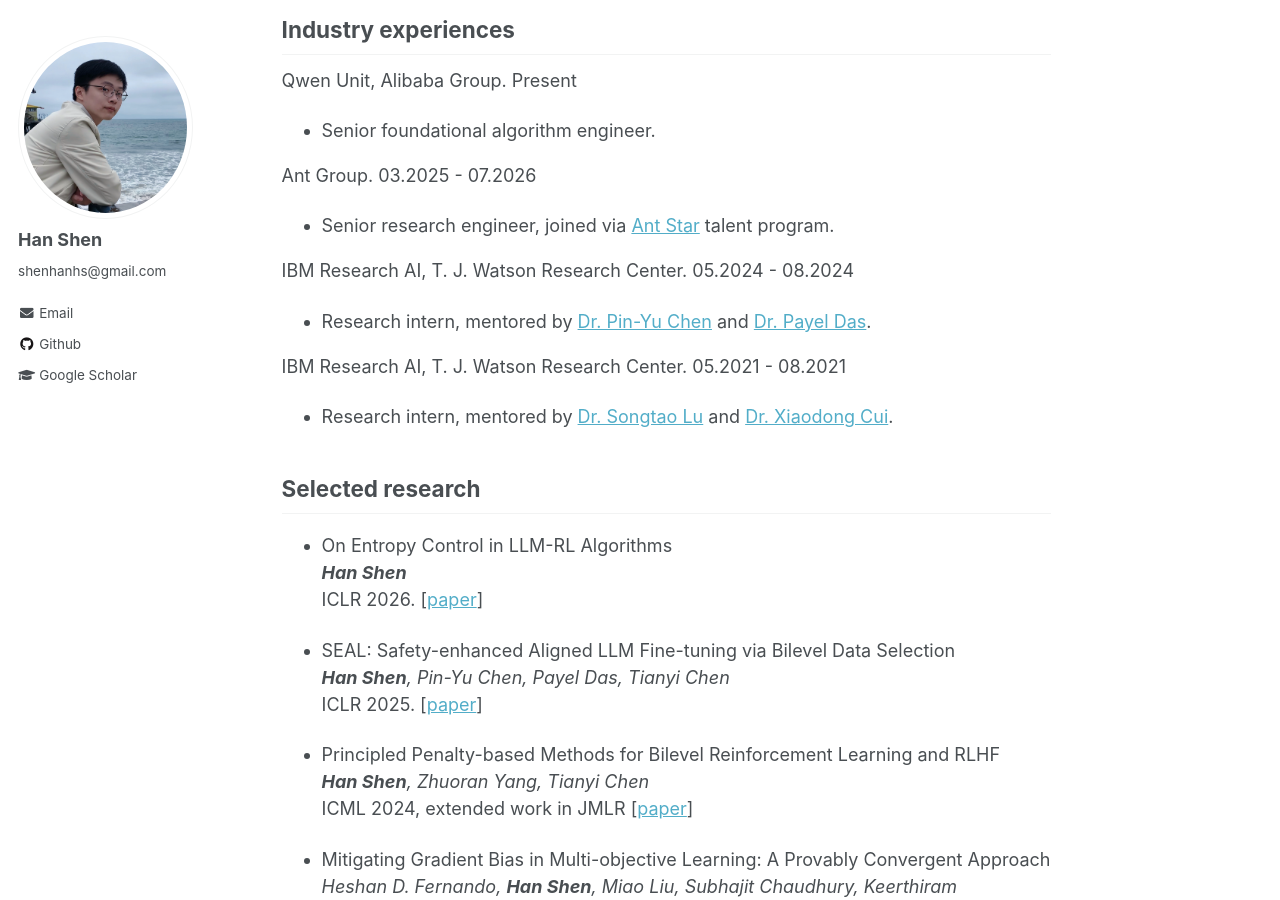
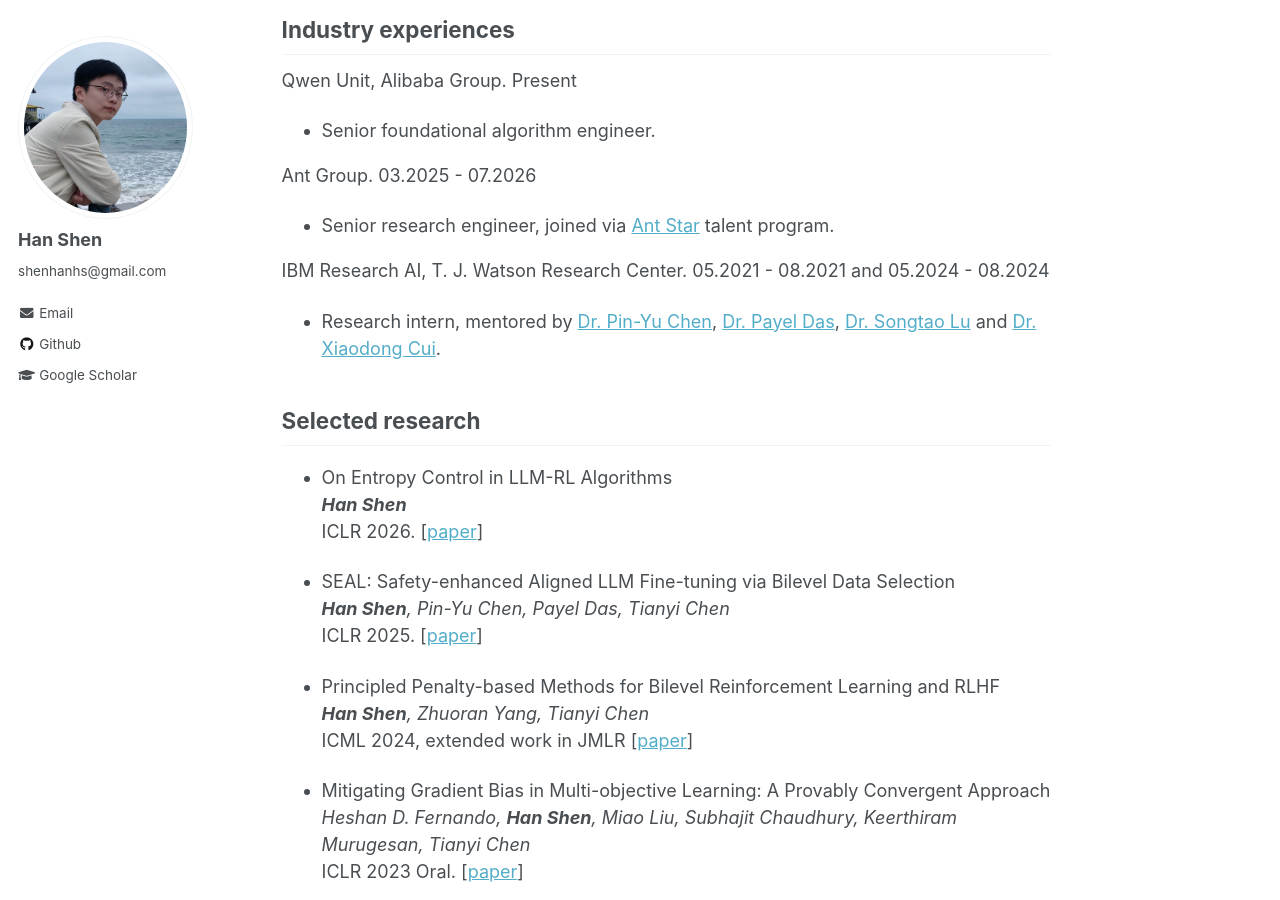
Before and after one commit to hanshen95/hanshen95.github.io, a Jekyll site: the page built from _pages/about.md, in a window 1280 px wide and 900 px high, scrolled down 1012 px. Built offline with Jekyll 4.4.1, drawn with Linux system fonts in a browser that asks for light colours.

Commit message:
Update about.md

```diff
--- a/_pages/about.md
+++ b/_pages/about.md
@@ -43,13 +43,9 @@ Ant Group. 03.2025 - 07.2026
 
 * Senior research engineer, joined via [Ant Star](https://talent.antgroup.com/ant-star) talent program.
 
-IBM Research AI, T. J. Watson Research Center. 05.2024 - 08.2024
+IBM Research AI, T. J. Watson Research Center. 05.2021 - 08.2021 and 05.2024 - 08.2024
 
-* Research intern, mentored by [Dr. Pin-Yu Chen](https://sites.google.com/site/pinyuchenpage/) and [Dr. Payel Das](https://scholar.google.com/citations?user=1vs31MgAAAAJ&hl=en).
-
-IBM Research AI, T. J. Watson Research Center. 05.2021 - 08.2021
-
-* Research intern, mentored by [Dr. Songtao Lu](https://sites.google.com/site/lusongtaoee) and [Dr. Xiaodong Cui](https://research.ibm.com/people/xiaodong-cui).
+* Research intern, mentored by [Dr. Pin-Yu Chen](https://sites.google.com/site/pinyuchenpage/), [Dr. Payel Das](https://scholar.google.com/citations?user=1vs31MgAAAAJ&hl=en), [Dr. Songtao Lu](https://sites.google.com/site/lusongtaoee) and [Dr. Xiaodong Cui](https://research.ibm.com/people/xiaodong-cui).
 
 
 ## Selected research
```
